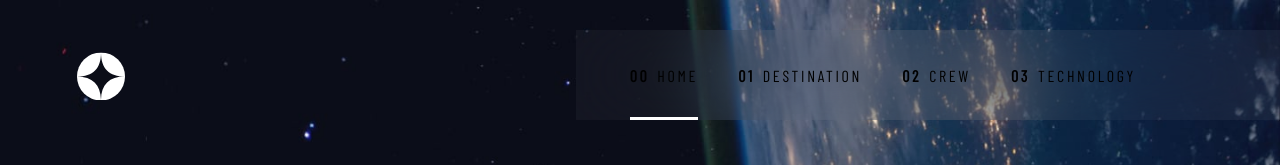
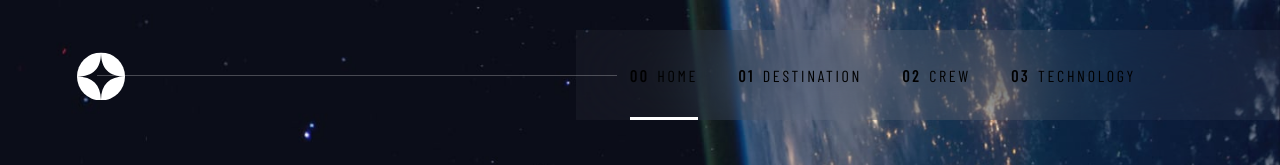
Before and after one commit to jdubcodes/fem-space-tourism, a Next.js app: page / in a window 1280 px wide. Shown: the top 165 px of the page. Built offline with nearby package versions, Linux system fonts and the light colour scheme; a web font is replaced by a local one.

Commit message:
Fix accent line display

```diff
--- a/src/app/components/Navbar.jsx
+++ b/src/app/components/Navbar.jsx
@@ -95,7 +95,7 @@ export default function Navbar() {
         {/* Nav desktop background */}
         <div className='hidden w-[55vw] p-[2.813rem] absolute right-0 top-[1.875rem] nav-bg z-[-1] xl:inline'>
           {/* accent line */}
-          <span className='w-[32.5rem] h-nav-line opacity-line bg-white hidden pc:inline z-20 absolute -translate-x-[32.75rem]'></span>
+          <span className='w-[32.5rem] h-nav-line opacity-line bg-white hidden xl:inline z-20 absolute -translate-x-[32.75rem]'></span>
         </div>
       </div>
     </header>
```
